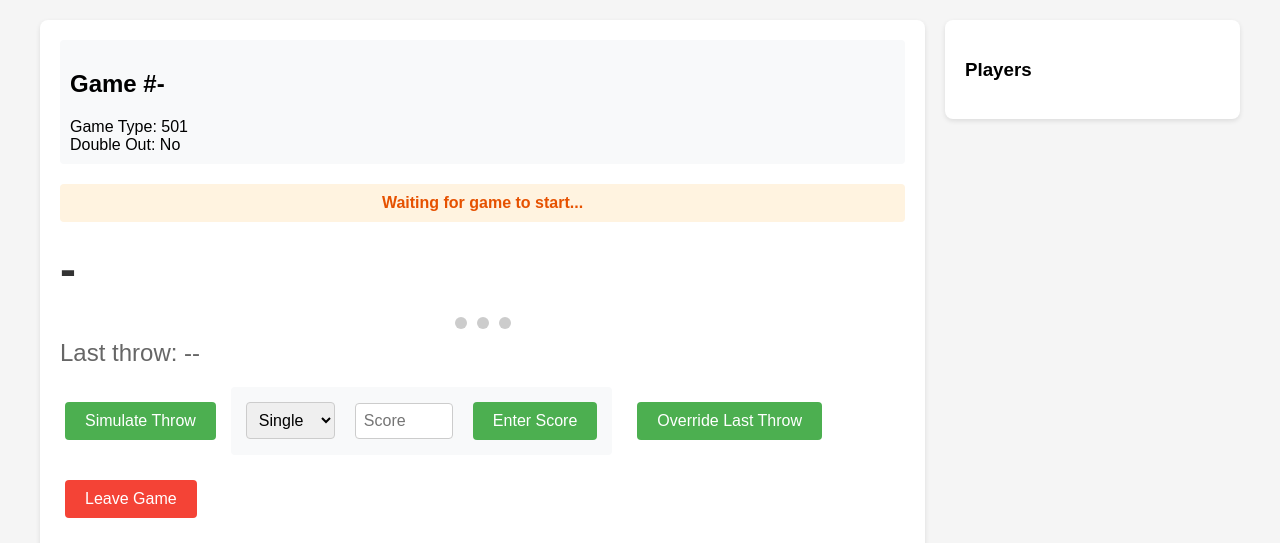
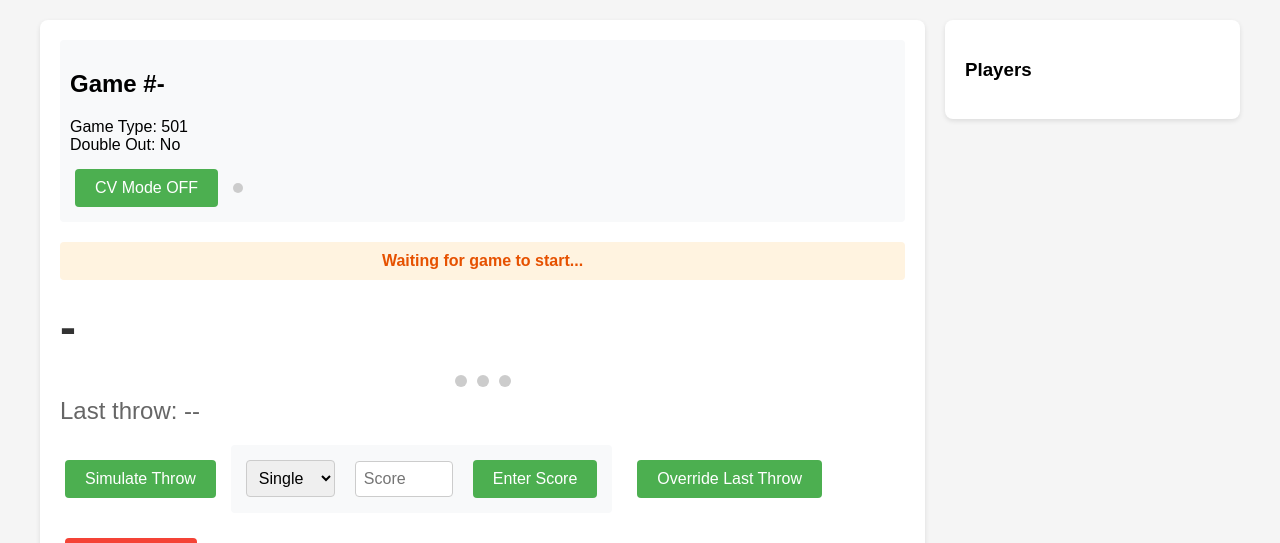
Before and after one commit to garceling/automatic_dart_scoring, a Flask app: template webapp/templates/game.html in a window 1280 px wide. Shown: the top 543 px of the page. Run offline with Flask 3, Linux system fonts and the light colour scheme; the template is opened without the code that fills it, so the values that code supplies are empty; some libraries are stand-ins or nearby versions.

Commit message:
Modifying Server.py and game.html for CV integration attempt 3
Code changed to poll CV database for new dart throws. If attempt is unsuccessful this is where you want to revert up to.

```diff
--- a/webapp/server.py
+++ b/webapp/server.py
@@ -7,6 +7,8 @@ import random
 from datetime import datetime
 import time
 from contextlib import contextmanager
+import threading
+import time
 
 # Initialize Flask app and SocketIO
 app = Flask(__name__)
@@ -21,6 +23,11 @@ app.register_blueprint(calibration_bp)
 
 # pass in the websocket for the calibartion
 register_socketio_events(socketio)
+
+
+cv_active_games = {}  # Dict to track CV mode status for games {game_id: last_processed_id}
+cv_polling_thread = None
+cv_polling_active = False
 
 @contextmanager
 def get_db_connection_with_retry(max_attempts=5):
@@ -42,6 +49,49 @@ def get_db_connection_with_retry(max_attempts=5):
             time.sleep(0.5)
             if conn:
                 conn.close()
+
+
+def cv_polling_loop():
+    """Background thread to poll CV database for new throws"""
+    global cv_polling_active
+
+    while cv_polling_active:
+        try:
+            # Only poll if there are games using CV mode
+            if cv_active_games:
+                with get_db_connection_with_retry(db_path='cv_data.db') as cv_conn:
+                    cursor = cv_conn.cursor()
+
+                    # Get any games that need updating
+                    for game_id, last_id in cv_active_games.items():
+                        # Get new throws for this game
+                        cursor.execute('''
+                            SELECT id, score, multiplier
+                            FROM throws
+                            WHERE id > ?
+                            ORDER BY id ASC
+                        ''', (last_id,))
+
+                        new_throws = cursor.fetchall()
+
+                        if new_throws:
+                            # Update game's last processed ID
+                            cv_active_games[game_id] = new_throws[-1]['id']
+
+                            # Send each throw to all players in the game
+                            for throw in new_throws:
+                                socketio.emit('cv_throw_detected', {
+                                    'score': throw['score'],
+                                    'multiplier': throw['multiplier']
+                                }, room=f"game_{game_id}")
+
+        except sqlite3.Error as e:
+            print(f"Error polling CV database: {e}")
+        except Exception as e:
+            print(f"Error in CV polling loop: {e}")
+
+        time.sleep(0.1)  # Poll every 100ms
+
 
 # Hashing passwords securely
 def hash_password(password):
@@ -1312,6 +1362,22 @@ def handle_end_game():
     except sqlite3.Error as e:
         emit('error', {'message': 'Failed to end game properly'})
 
+    if 'current_room' in session: #extra code to handle CV cleanup, might be changed if we decide to limit # of games to single room
+        try:
+            with get_db_connection_with_retry() as conn:
+                cursor = conn.cursor()
+                cursor.execute('''
+                    SELECT g.id as game_id
+                    FROM Games g
+                    WHERE g.room_id = ?
+                ''', (session['current_room'],))
+                game = cursor.fetchone()
+                if game:
+                    cv_active_games.pop(game['game_id'], None)
+        except sqlite3.Error:
+            pass
+
+
 
 
 @socketio.on('join_lobby')
@@ -1696,6 +1762,72 @@ def handle_join_game(data=None):
         emit('error', {'message': 'Failed to join game'})
 
 
+@socketio.on('toggle_cv_mode')
+def handle_toggle_cv_mode(data):
+    """Handle toggling CV mode on/off for entire game"""
+    global cv_polling_active, cv_polling_thread
+
+    is_enabled = data.get('enabled', False)
+
+    try:
+        # Get current game info
+        with get_db_connection_with_retry() as conn:
+            cursor = conn.cursor()
+            cursor.execute('''
+                SELECT g.id as game_id
+                FROM Games g
+                JOIN GameRooms r ON r.id = g.room_id
+                WHERE r.id = ? AND g.game_status = 'in_progress'
+            ''', (session['current_room'],))
+
+            game = cursor.fetchone()
+
+            if not game:
+                emit('error', {'message': 'No active game found'})
+                return
+
+            game_id = game['game_id']
+
+            if is_enabled:
+                # Get the latest throw ID as starting point
+                with get_db_connection_with_retry(db_path='cv_data.db') as cv_conn:
+                    cursor = cv_conn.cursor()
+                    cursor.execute('SELECT MAX(id) as max_id FROM throws')
+                    result = cursor.fetchone()
+                    last_id = result['max_id'] if result['max_id'] is not None else 0
+
+                    # Add game to tracking dict
+                    cv_active_games[game_id] = last_id
+
+                    # Start polling thread if not already running
+                    if not cv_polling_active:
+                        cv_polling_active = True
+                        cv_polling_thread = threading.Thread(target=cv_polling_loop)
+                        cv_polling_thread.daemon = True
+                        cv_polling_thread.start()
+            else:
+                # Remove game from tracking dict
+                cv_active_games.pop(game_id, None)
+
+                # Stop polling if no games are using CV mode
+                if not cv_active_games and cv_polling_active:
+                    cv_polling_active = False
+                    if cv_polling_thread:
+                        cv_polling_thread.join(timeout=1.0)
+                        cv_polling_thread = None
+
+            # Notify all players in the game about CV mode status
+            emit('cv_mode_status', {
+                'enabled': is_enabled,
+                'toggled_by': session['username']
+            }, room=f"game_{game_id}")
+
+    except Exception as e:
+        print(f"Error toggling CV mode: {e}")
+        emit('error', {'message': 'Failed to toggle CV mode'})
+
+
+
 # Run the server
 if __name__ == '__main__':
     socketio.run(app, host='0.0.0.0', port=5000, debug=True)
--- a/webapp/templates/game.html
+++ b/webapp/templates/game.html
@@ -227,6 +227,36 @@
         .btn.cancel {
             background-color: #f44336;
         }
+
+        .cv-mode-control {
+            margin-top: 10px;
+            display: flex;
+            align-items: center;
+            gap: 10px;
+        }
+
+        .status-indicator {
+            display: inline-block;
+            width: 10px;
+            height: 10px;
+            border-radius: 50%;
+            background-color: #ccc;
+            transition: background-color 0.3s;
+        }
+
+        .status-indicator.active {
+            background-color: #4CAF50;
+        }
+
+        #cvModeButton.active {
+            background-color: #2196F3;
+        }
+
+        .cv-mode-notification {
+            margin-top: 5px;
+            font-size: 0.9em;
+            color: #666;
+        }
     </style>
 </head>
 <body>
@@ -236,6 +266,12 @@
                 <h2>Game #<span id="gameId">-</span></h2>
                 <div>Game Type: <span id="gameType">501</span></div>
                 <div>Double Out: <span id="doubleOut">No</span></div>
+                <div class="cv-mode-control">
+                    <button class="btn" id="cvModeButton" onclick="toggleCVMode()">
+                        CV Mode OFF
+                    </button>
+                    <span id="cvModeStatus" class="status-indicator"></span>
+                </div>
             </div>
 
             <div id="gameStatus" class="game-status waiting">
@@ -336,11 +372,49 @@
         let currentThrow = 1;
         let isMyTurn = false;
         let lastThrowData = null; // Store information about the last throw
+        let cvModeEnabled = false;
 
         socket.on('connect', () => {
             console.log('Connected to server');
             socket.emit('join_game', {});  // Pass empty object as data
         });
+
+        function toggleCVMode() {
+            if (!gameActive) {
+                alert('Please wait for the game to start before toggling CV mode.');
+                return;
+            }
+
+            socket.emit('toggle_cv_mode', { enabled: !cvModeEnabled });
+        }
+
+        function updateCVModeUI(enabled, toggledBy) {
+            cvModeEnabled = enabled;
+            const button = document.getElementById('cvModeButton');
+            const indicator = document.getElementById('cvModeStatus');
+
+            button.textContent = `CV Mode ${enabled ? 'ON' : 'OFF'}`;
+            button.className = `btn${enabled ? ' active' : ''}`;
+            indicator.className = `status-indicator${enabled ? ' active' : ''}`;
+
+            // Show notification if someone toggled it
+            if (toggledBy) {
+                // Remove any existing notification
+                const existingNotification = document.querySelector('.cv-mode-notification');
+                if (existingNotification) {
+                    existingNotification.remove();
+                }
+
+                // Add new notification
+                const notification = document.createElement('div');
+                notification.className = 'cv-mode-notification';
+                notification.textContent = `CV Mode ${enabled ? 'enabled' : 'disabled'} by ${toggledBy}`;
+                document.querySelector('.cv-mode-control').appendChild(notification);
+
+                // Remove notification after 5 seconds
+                setTimeout(() => notification.remove(), 5000);
+            }
+        }
 
         function validateManualScore() {
             const scoreInput = document.getElementById('manualScoreInput');
@@ -472,6 +546,11 @@
                 `game-status ${data.game_over ? 'finished' : 'active'}`;
             document.getElementById('gameStatus').textContent =
                 data.game_over ? `Game Over! Winner: ${data.winner}` : 'Game in progress';
+
+
+            if (data.game_over && cvModeEnabled) {
+                updateCVModeUI(false, 'Game End');
+            }
         });
 
         function showOverrideModal() {
@@ -596,6 +675,21 @@
             alert(data.message || 'An error occurred');
         });
 
+        socket.on('cv_mode_status', (data) => {
+            updateCVModeUI(data.enabled, data.toggled_by);
+        });
+
+        socket.on('cv_throw_detected', (data) => {
+            if (cvModeEnabled && gameActive && isMyTurn) {
+                // Submit the throw data to the game
+                socket.emit('throw_dart', {
+                    manual: true,
+                    score: data.score,
+                    multiplier: data.multiplier
+                });
+            }
+        });
+
         // Handle Enter key in manual score input
         document.getElementById('manualScoreInput').addEventListener('keypress', (e) => {
             if (e.key === 'Enter') {
@@ -616,6 +710,13 @@
                 hideOverrideModal();
             }
         }
+
+
+
+
+
+
+
     </script>
 </body>
 </html>
```
